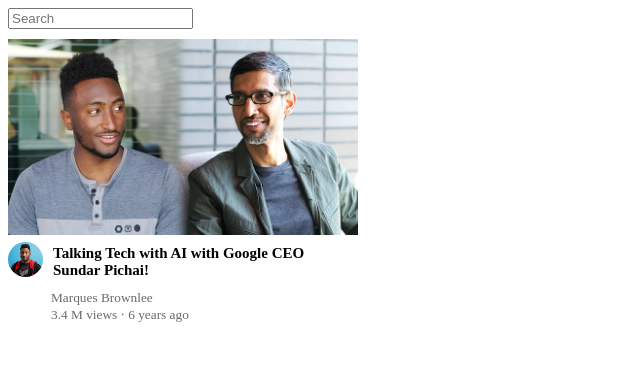
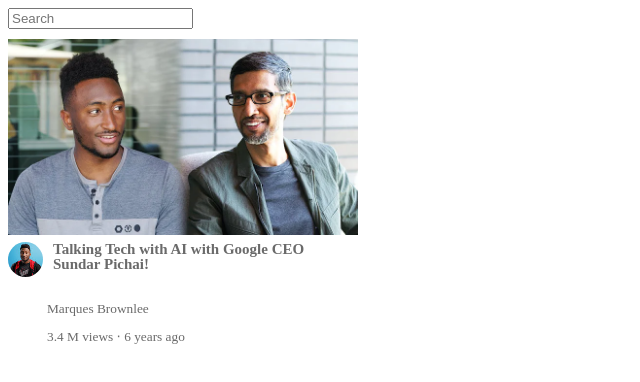
Before and after one commit to kamikhruz/Html_Beginner, a plain HTML site: page Html_Youtube/youtube.html in a window 1280 px wide. Shown: the whole page, without its empty margins (0-640 px from the left). Drawn offline with Linux system fonts and the light colour scheme.

Commit message:
rectified the nested layout technique

```diff
--- a/Html_Youtube/Css/youtube.css
+++ b/Html_Youtube/Css/youtube.css
@@ -1,10 +1,11 @@
 .div_main{
     width: 400px;
+    display: inline-block;
 
 }
 
 .div_thumbnail{
-    display: inline-block;
+    display: block;
 }
 
 .thumbnail{
@@ -31,13 +32,16 @@
 }
 
 .vide0_stats{
-    margin-left: 43px;
+
     margin-top: 0px;
-    line-height: 4px;
+    line-height: 15px;
     font-size: smaller;
     color: rgb(106, 106, 106);
+    vertical-align: top;
+    display: inline-block;
 }
 
 .div_channel_image{
     height: 40px;
+    display: inline-block;
 }
--- a/Html_Youtube/youtube.html
+++ b/Html_Youtube/youtube.html
@@ -18,12 +18,12 @@
       <div class="div_channel_image">
         <img class="imgcha" src="images/channel-1.jpeg" alt="" />
 
+      </div>
+
+      <div class="vide0_stats">
         <p class="p_channel_image">
           <strong>Talking Tech with AI with Google CEO Sundar Pichai!</strong>
         </p>
-      </div>
-
-      <div class="vide0_stats">
         <p >Marques Brownlee</p>
         <p >3.4 M views &sdot; 6 years ago</p>
       </div>
```
